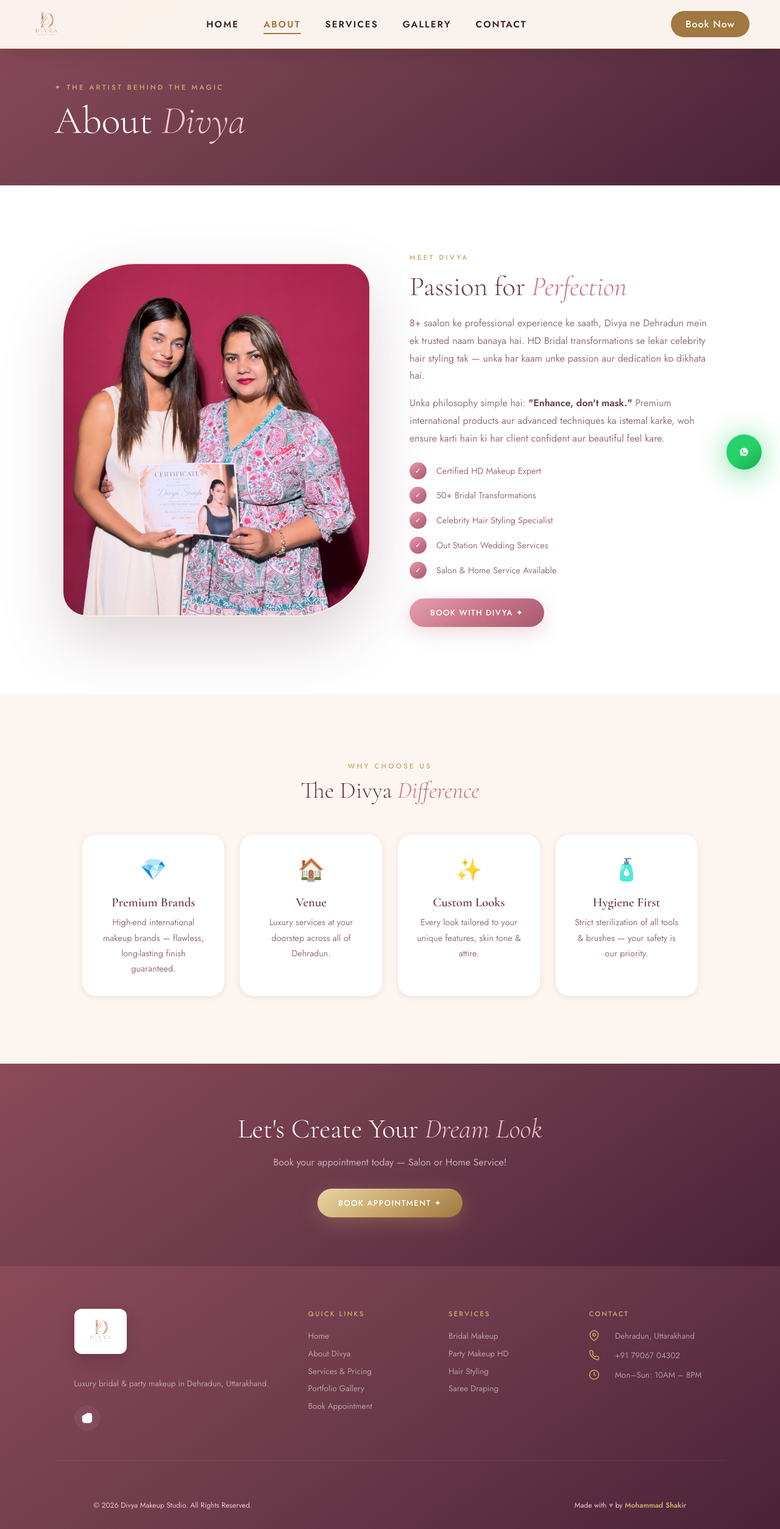
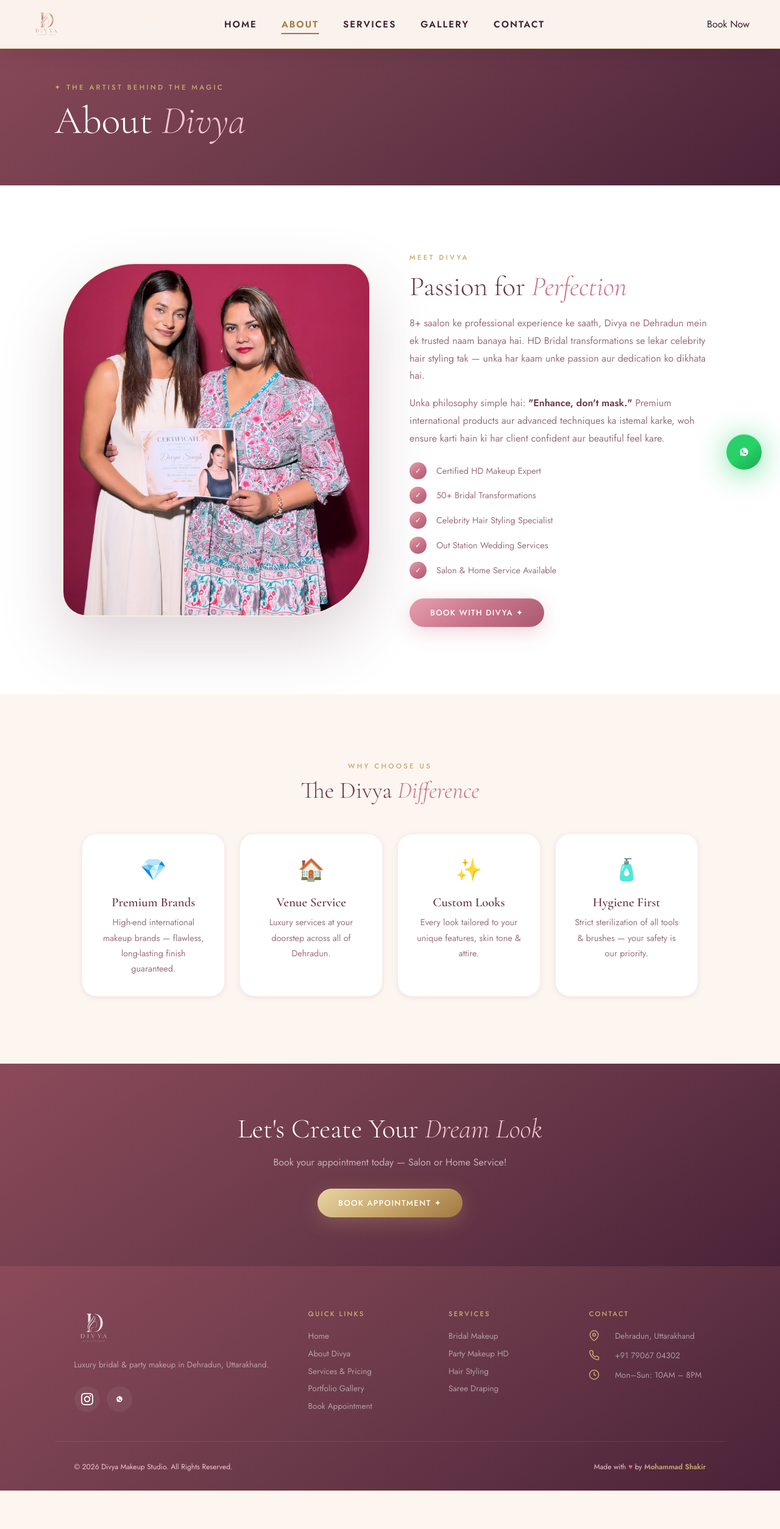
Before and after one commit to Shakir788/divyamakeupstudio, a website: page about.html in a window 1280 px wide. Shown: the whole page at 61% size. After the commit the page ends 2444 px from the top, so only its background shows below. Drawn offline with nearby package versions, Linux system fonts and the light colour scheme.

Commit message:
Update image styles and footer links in about.html
About update

```diff
--- a/about.html
+++ b/about.html
@@ -12,7 +12,7 @@
     .page-hero { min-height:38vh;background:var(--grad-deep);display:flex;align-items:flex-end;padding:130px 7vw 60px;position:relative;overflow:hidden; }
     .about-main { display:grid;grid-template-columns:1fr 1fr;gap:5vw;align-items:center;padding:var(--section-pad);background:var(--white); }
     .about-img-wrap { height:580px;border-radius:120px 40px 120px 40px;overflow:hidden;box-shadow:var(--shadow-xl);border:2px solid rgba(201,169,110,.2); }
-    .about-img-wrap img { width:100%;height:100%;object-fit:cover;object-position:top; }
+    .about-img-wrap img { width:100%;height:100%;object-fit:cover;object-position:center center; }
     .check-list { margin-top:1.5rem;display:flex;flex-direction:column;gap:.8rem; }
     .check-item { display:flex;align-items:center;gap:1rem;font-size:.9rem;color:var(--muted); }
     .check-icon { width:28px;height:28px;border-radius:50%;background:var(--grad-rose);display:flex;align-items:center;justify-content:center;color:var(--white);font-size:.75rem;flex-shrink:0; }
@@ -27,6 +27,7 @@
 </head>
 <body>
 
+<!-- NAVBAR -->
 <nav class="navbar scrolled" id="navbar">
   <a href="index.html" class="nav-logo">
     <img src="images/divya_logo.png" alt="Divya Makeup Studio" style="height:52px;width:auto;object-fit:contain;"/>
@@ -36,22 +37,23 @@
     <li><a href="about.html" class="active">About</a></li>
     <li><a href="services.html">Services</a></li>
     <li><a href="gallery.html">Gallery</a></li>
-     <li><a href="contact.html">Contact</a></li>
-
+    <li><a href="contact.html">Contact</a></li>
   </ul>
-  <a href="contact.html" class="nav-cta fixed-cta">Book Now</a>
+  <a href="contact.html" class="nav-cta">Book Now</a>
   <button class="hamburger" aria-label="Menu"><span></span><span></span><span></span></button>
 </nav>
 
+<!-- MOBILE NAV -->
 <div class="mobile-nav">
   <button class="mobile-nav-close">✕</button>
   <a href="index.html">Home</a>
+  <a href="about.html">About</a>
   <a href="services.html">Services</a>
   <a href="gallery.html">Gallery</a>
-  <a href="about.html">About</a>
   <a href="contact.html">Book Appointment</a>
 </div>
 
+<!-- PAGE HERO -->
 <div class="page-hero">
   <div data-reveal="up">
     <p class="eyebrow" style="color:var(--gold);">✦ The Artist Behind the Magic</p>
@@ -61,10 +63,11 @@
   </div>
 </div>
 
+<!-- ABOUT MAIN -->
 <section class="about-main">
   <div data-reveal="right">
     <div class="about-img-wrap">
-      <img src="images/gallery/divya_pic_1.jpg" alt="Divya Makeup Artist" style="width:100%;height:120%;object-fit:cover;object-position:center center;"/>
+      <img src="images/gallery/divya_pic_1.jpg" alt="Divya Makeup Artist"/>
     </div>
   </div>
   <div data-reveal="left" data-delay="200">
@@ -89,6 +92,7 @@
   </div>
 </section>
 
+<!-- WHY CHOOSE US -->
 <section class="section" style="background:var(--cream);">
   <div class="container">
     <div style="text-align:center;" data-reveal="up">
@@ -105,7 +109,7 @@
       </div>
       <div class="why-card" data-reveal="up" data-delay="200">
         <div class="why-icon">🏠</div>
-        <div class="why-title">Venue</div>
+        <div class="why-title">Venue Service</div>
         <p class="body-md">Luxury services at your doorstep across all of Dehradun.</p>
       </div>
       <div class="why-card" data-reveal="up" data-delay="300">
@@ -122,6 +126,7 @@
   </div>
 </section>
 
+<!-- CTA -->
 <section style="background:var(--grad-deep);padding:80px 7vw;text-align:center;">
   <div data-reveal="up">
     <h2 style="font-family:var(--font-display);font-size:clamp(2rem,3.5vw,3rem);font-weight:300;color:var(--white);margin-bottom:1rem;">
@@ -132,19 +137,17 @@
   </div>
 </section>
 
+<!-- FOOTER -->
 <footer class="footer">
   <div class="footer-grid container">
     <div class="footer-brand">
-      <div class="footer-brand-badge">
-        <img src="images/divya_logo.png" alt="Divya Makeup Studio" style="height:50px; width:auto; object-fit:contain; display:block;"/>
-      </div>
+      <img src="images/divya_logo.png" alt="Divya Makeup Studio" style="height:64px;width:auto;object-fit:contain;filter:brightness(0) invert(1);opacity:.85;"/>
       <p class="footer-desc">Luxury bridal & party makeup in Dehradun, Uttarakhand.</p>
       <div class="footer-socials">
-        <a href="https://www.instagram.com/divyamakeupstudio1" target="_blank" class="footer-social-btn">
-          <svg viewBox="0 0 24 24" width="20" height="20" fill="currentColor"><path d="M12 2.163c3.204 0 3.584.012 4.85.07 3.252.148 4.771 1.691 4.919 4.919.058 1.265.069 1.645.069 4.849 0 3.205-.012 3.584-.069 4.849-.149 3.225-1.664 4.771-4.919 4.919-1.266.058-1.644.07-4.85.07-3.204 0-3.584-.012-4.849-.07-3.26-.149-4.771-1.699-4.919-4.92-.058-1.265-.07-1.644-.07-4.849 0-3.204.013-3.583.07-4。849。149-3。227 1。664-4。771 4。919-4。919 1。266-.057 1。645-.069 4。849-.069zm0-2。163c-3。259 0-3。667。01４-４。９４７。０７２-４。３５８。２-６。７８ ２。６１８-６。９８ ６。９８-.０５９ １。２８１-.０７３ １。６８９-.０７３ ４。９４８ ０ ３。２５９。０１４ ３。６６８。０７２ ４。９４８。２ ４。３５８ ２。６１８ ６。７８ ６。９８ ６。９８ １。２８１。０５８ １。６８９。０７２ ４。９４８。０７２ ３。２５９ ０ ３。６６８-.０１４ ４ 。９４８-.０７２ ４ 。３５４-.２ ６ 。７８２-２ 。６１８ ６ 。９７９-６ 。９８。
-
+        <a href="https://www.instagram.com/divyamakeupstudio1" target="_blank" class="footer-social-btn" aria-label="Instagram">
+          <svg viewBox="0 0 24 24" width="20" height="20" fill="currentColor"><path d="M12 2.163c3.204 0 3.584.012 4.85.07 3.252.148 4.771 1.691 4.919 4.919.058 1.265.069 1.645.069 4.849 0 3.205-.012 3.584-.069 4.849-.149 3.225-1.664 4.771-4.919 4.919-1.266.058-1.644.07-4.85.07-3.204 0-3.584-.012-4.849-.07-3.26-.149-4.771-1.699-4.919-4.92-.058-1.265-.07-1.644-.07-4.849 0-3.204.013-3.583.07-4.849.149-3.227 1.664-4.771 4.919-4.919 1.266-.057 1.645-.069 4.849-.069zm0-2.163c-3.259 0-3.667.014-4.947.072-4.358.2-6.78 2.618-6.98 6.98-.059 1.281-.073 1.689-.073 4.948 0 3.259.014 3.668.072 4.948.2 4.358 2.618 6.78 6.98 6.98 1.281.058 1.689.072 4.948.072 3.259 0 3.668-.014 4.948-.072 4.354-.2 6.782-2.618 6.979-6.98.059-1.28.073-1.689.073-4.948 0-3.259-.014-3.667-.072-4.947-.196-4.354-2.617-6.78-6.979-6.98-1.281-.059-1.69-.073-4.949-.073zm0 5.838c-3.403 0-6.162 2.759-6.162 6.162s2.759 6.163 6.162 6.163 6.162-2.759 6.162-6.163c0-3.403-2.759-6.162-6.162-6.162zm0 10.162c-2.209 0-4-1.79-4-4 0-2.209 1.791-4 4-4s4 1.791 4 4c0 2.21-1.791 4-4 4zm6.406-11.845c-.796 0-1.441.645-1.441 1.44s.645 1.44 1.441 1.44c.795 0 1.439-.645 1.439-1.44s-.644-1.44-1.439-1.44z"/></svg>
         </a>
-        <a href="https://wa.me/917906704302" target="_blank" class="footer-social-btn">
+        <a href="https://wa.me/917906704302" target="_blank" class="footer-social-btn" aria-label="WhatsApp">
           <svg viewBox="0 0 24 24" width="20" height="20" fill="currentColor"><path d="M12.031 6.172c-3.181 0-5.767 2.586-5.768 5.766-.001 1.298.38 2.27 1.019 3.287l-.582 2.128 2.182-.573c.978.58 1.911.928 3.145.929 3.178 0 5.767-2.587 5.768-5.766.001-3.187-2.575-5.77-5.764-5.771zm3.392 8.244c-.144.405-.837.774-1.17.824-.299.045-.677.063-1.092-.069-.252-.08-.575-.187-.988-.365-1.739-.751-2.874-2.502-2.961-2.617-.087-.116-.708-.94-.708-1.793s.448-1.273.607-1.446c.159-.173.346-.217.462-.217l.332.006c.106.005.249-.04.39.298.144.347.491 1.2.534 1.287.043.087.072.188.014.304-.058.116-.087.188-.173.289l-.26.304c-.087.086-.177.18-.076.354.101.174.449.741.964 1.201.662.591 1.221.774 1.394.86s.274.072.376-.043c.101-.116.433-.506.549-.68.116-.173.231-.145.39-.087s1.011.477 1.184.564.289.13.332.202c.045.072.045.419-.1.824z"/></svg>
         </a>
       </div>
@@ -166,7 +169,6 @@
         <li><a href="services.html">Party Makeup HD</a></li>
         <li><a href="services.html">Hair Styling</a></li>
         <li><a href="services.html">Saree Draping</a></li>
-
       </ul>
     </div>
     <div>
@@ -186,18 +188,17 @@
     </div>
   </div>
   <div class="footer-bottom container">
-
-    <div class="footer-bottom container">
     <span>© 2026 <span>Divya Makeup Studio</span>. All Rights Reserved.</span>
-    <span>Made with <span style="color:var(--rose);">♥</span> by <a href="https://wa.me/917889709840?text=Hello%20Mohammad!%20I%20saw%20the%20Divya%20Makeup%20Studio%20website%20and%20wanted%20to%20connect." target="_blank" style="color:var(--gold); text-decoration:none; font-weight:600; transition: opacity 0.3s;" onmouseover="this.style.opacity='0.8'" onmouseout="this.style.opacity='1'">Mohammad Shakir</a></span>
-  </div>
+    <span>Made with <span style="color:var(--rose);">♥</span> by <a href="https://wa.me/917889709840" target="_blank" style="color:var(--gold);text-decoration:none;font-weight:600;">Mohammad Shakir</a></span>
   </div>
 </footer>
 
+<!-- WHATSAPP FLOAT -->
 <a href="https://wa.me/917906704302" class="whatsapp-float" target="_blank" aria-label="Chat on WhatsApp">
-  <svg viewBox="0 0 24 24" width="28" height="28" fill="white"><path d="M12.031 6.172c-3.181 0-5.767 2.586-5.768 5.766-.001 1.298.38 2.27 1.019 3.287l-.582 2.128 2.182-.573c.978.58 1.911.928 3.145.929 3.178 0 5.767-2.587 5.768-5.766.001-3.187-2.575-5.77-5.764-5.771zm3.392 8.244c-.144.405-.837.774-1.17.824-.299.045-.677.063-1.092-.069-.252-.08-.575-.187-.988-.365-1.739-.751-2.874-2.502-2.961-2.617-.087-.116-.708-.94-.708-1.793s.448-1.273.607-1.446c.159-.173.346-.217.462-.217l.332.006c.106.005.249-.04.39.298.144.347.491 1.2.534 1.287.043.087.072.188.014.304-.058.116-.087.188-.173.289l-.26.304c-.087.086-.177.18-.076.354.101.174.449.741.964 1.201.662.591 1.221.774 1.394.86s.274.072.376-.043c.101-.116.433-.506.549-.68.116-.173.231-.145.39-.087s1.011.477 1.184.564.289.13.332.202c.045.072.045.419-.1.824z"/></svg>
+  <svg viewBox="0 0 24 24" width="28" height="28" fill="white">
+    <path d="M12.031 6.172c-3.181 0-5.767 2.586-5.768 5.766-.001 1.298.38 2.27 1.019 3.287l-.582 2.128 2.182-.573c.978.58 1.911.928 3.145.929 3.178 0 5.767-2.587 5.768-5.766.001-3.187-2.575-5.77-5.764-5.771zm3.392 8.244c-.144.405-.837.774-1.17.824-.299.045-.677.063-1.092-.069-.252-.08-.575-.187-.988-.365-1.739-.751-2.874-2.502-2.961-2.617-.087-.116-.708-.94-.708-1.793s.448-1.273.607-1.446c.159-.173.346-.217.462-.217l.332.006c.106.005.249-.04.39.298.144.347.491 1.2.534 1.287.043.087.072.188.014.304-.058.116-.087.188-.173.289l-.26.304c-.087.086-.177.18-.076.354.101.174.449.741.964 1.201.662.591 1.221.774 1.394.86s.274.072.376-.043c.101-.116.433-.506.549-.68.116-.173.231-.145.39-.087s1.011.477 1.184.564.289.13.332.202c.045.072.045.419-.1.824z"/>
+  </svg>
 </a>
-
 <button class="scroll-top" aria-label="Scroll to top">↑</button>
 
 <script src="js/main.js"></script>
```
